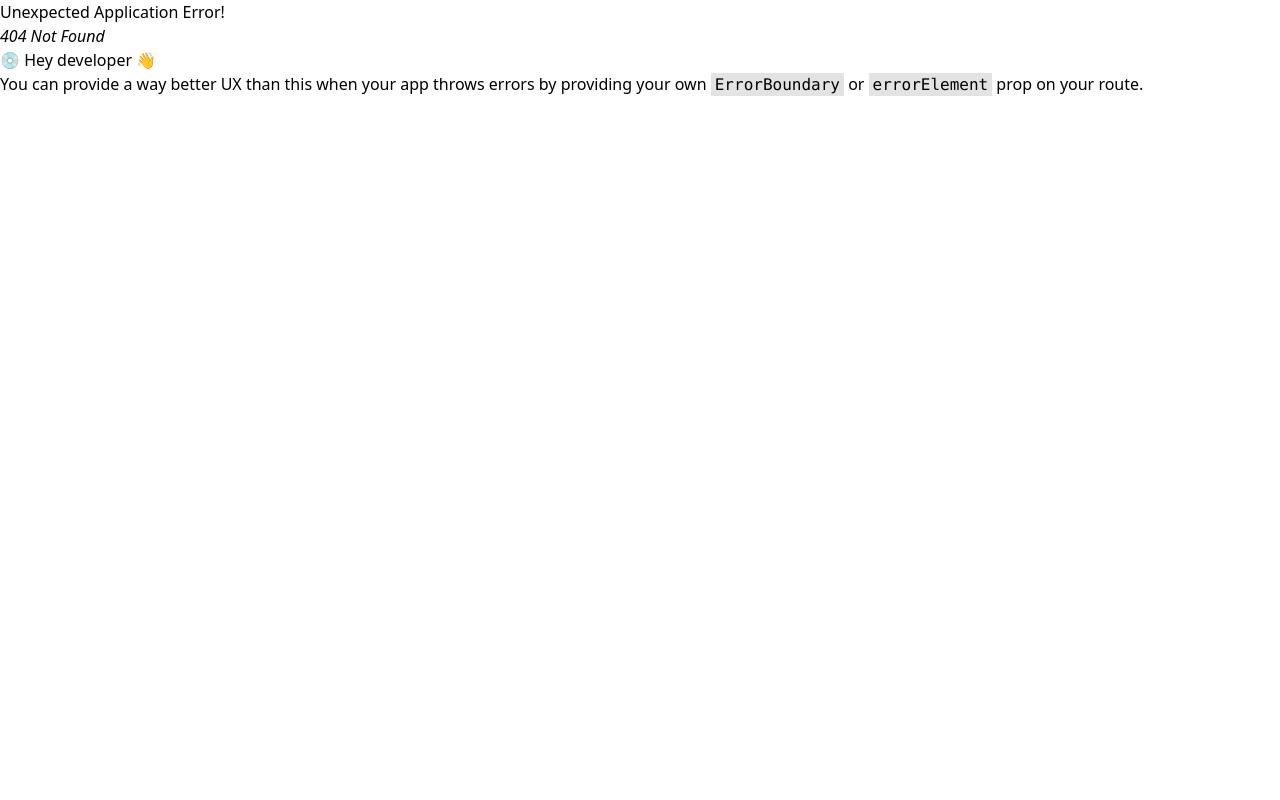
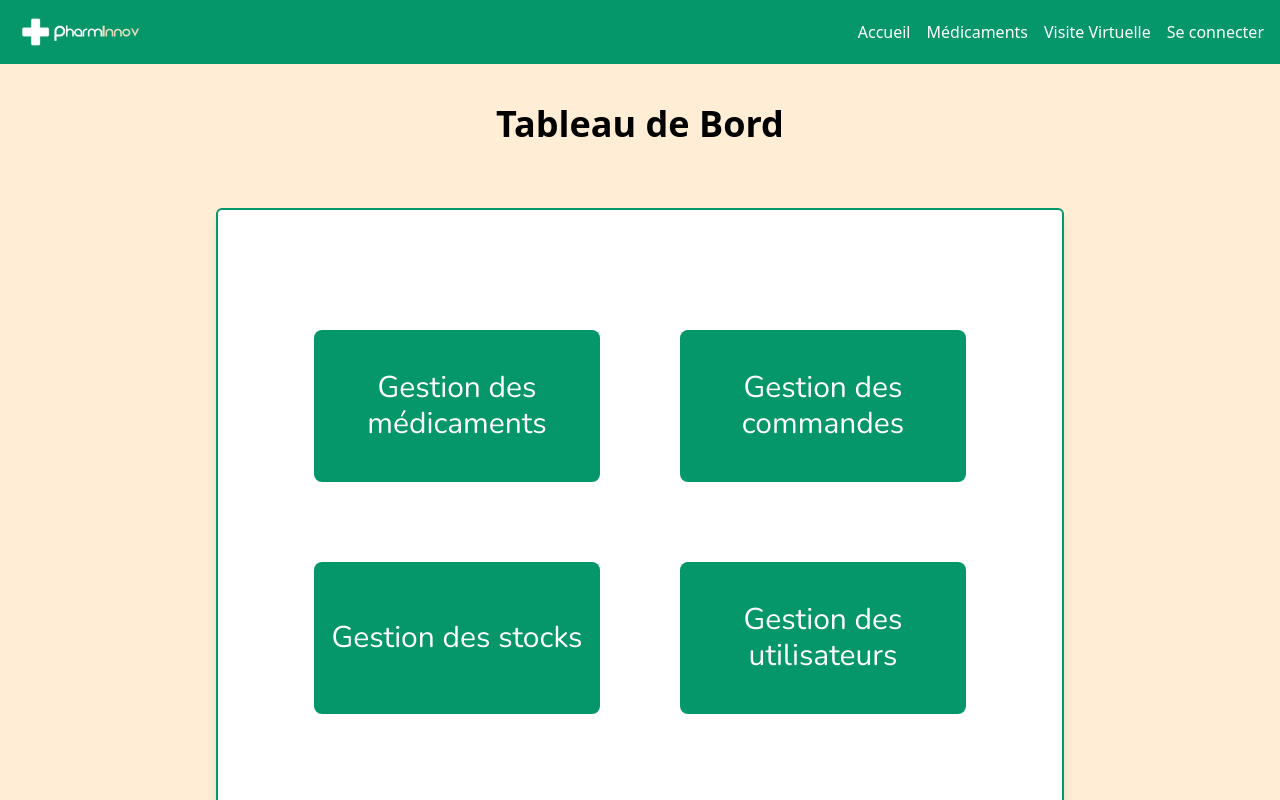
Before and after one commit to StevenLeCamPro/SAE501, a React (Vite) app in the folder Frontend/SAE501_Frontend/: page /dashboard in a window 1280 px wide. Before the commit this address had no page. Shown: the top 800 px of the page. Built offline with nearby package versions, Linux system fonts and the light colour scheme.

Commit message:
ajout du dashboard

```diff
--- a/Frontend/SAE501_Frontend/src/main.jsx
+++ b/Frontend/SAE501_Frontend/src/main.jsx
@@ -13,6 +13,7 @@ import CGV from './pages/CGV.jsx'
 import PDC from './pages/PDC.jsx'
 import GetMeds from './components/GetMeds.jsx'
 import MedsById from './components/MedsById.jsx'
+import Dashboard from './pages/Dashboard.jsx'
 
 
 const router = createBrowserRouter(
@@ -56,6 +57,10 @@ const router = createBrowserRouter(
       {
         path: "/medsbyid",
         element: <MedsById/>
+      },
+      {
+        path: "/dashboard",
+        element: <Dashboard/>
       }
     ]
   }
--- /dev/null
+++ b/Frontend/SAE501_Frontend/src/pages/Dashboard.jsx
@@ -0,0 +1,22 @@
+import { NavLink } from "react-router-dom"
+
+function Dashboard() {
+    return (
+        <div className="bg-orange-100 pb-10">
+            <h1 className="text-center font-bold text-2xl py-10 xl:text-4xl">Tableau de Bord</h1>
+
+            <div className="grid grid-cols-1 gap-10 p-6 mb-8">
+                <div className="border-2 border-emerald-600 rounded-md bg-white shadow-lg p-4 xl:mx-48 xl:py-20 mb-8">
+                  <div className="grid grid-cols-1 xl:grid-cols-2 xl:px-10">
+                    <button className="bg-emerald-600 py-10 font-nunito text-white rounded-lg text-xl xl:text-3xl m-2 xl:m-10"><NavLink to="">Gestion des médicaments</NavLink></button>
+                    <button className="bg-emerald-600 py-10 font-nunito text-white rounded-lg text-xl xl:text-3xl m-2 xl:m-10"><NavLink to="">Gestion des commandes</NavLink></button>
+                    <button className="bg-emerald-600 py-10 font-nunito text-white rounded-lg text-xl xl:text-3xl m-2 xl:m-10"><NavLink to="">Gestion des stocks</NavLink></button>
+                    <button className="bg-emerald-600 py-10 font-nunito text-white rounded-lg text-xl xl:text-3xl m-2 xl:m-10"><NavLink to="">Gestion des utilisateurs</NavLink></button>
+                  </div>
+                </div>
+            </div>
+        </div>
+    );
+}
+
+export default Dashboard;
```
